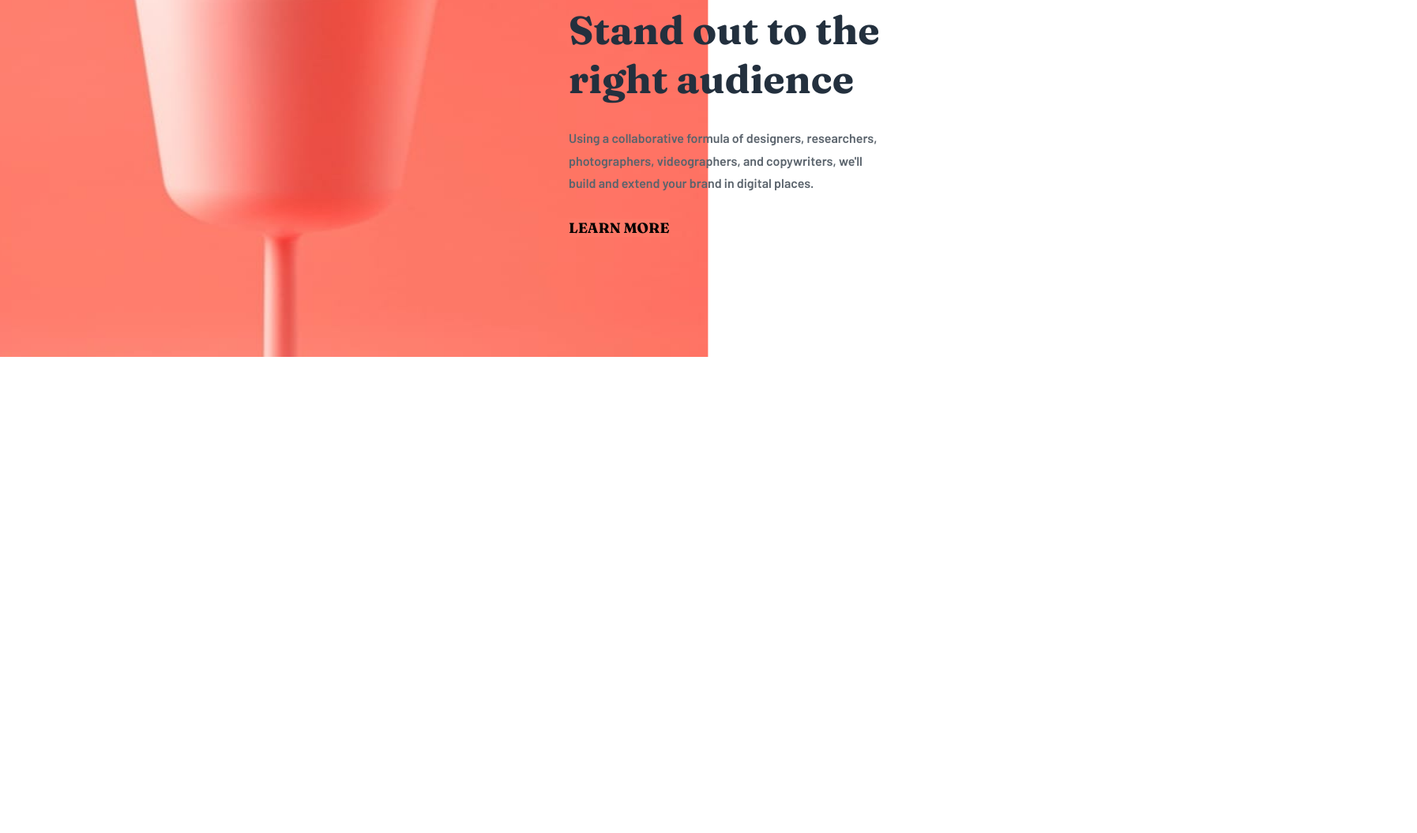
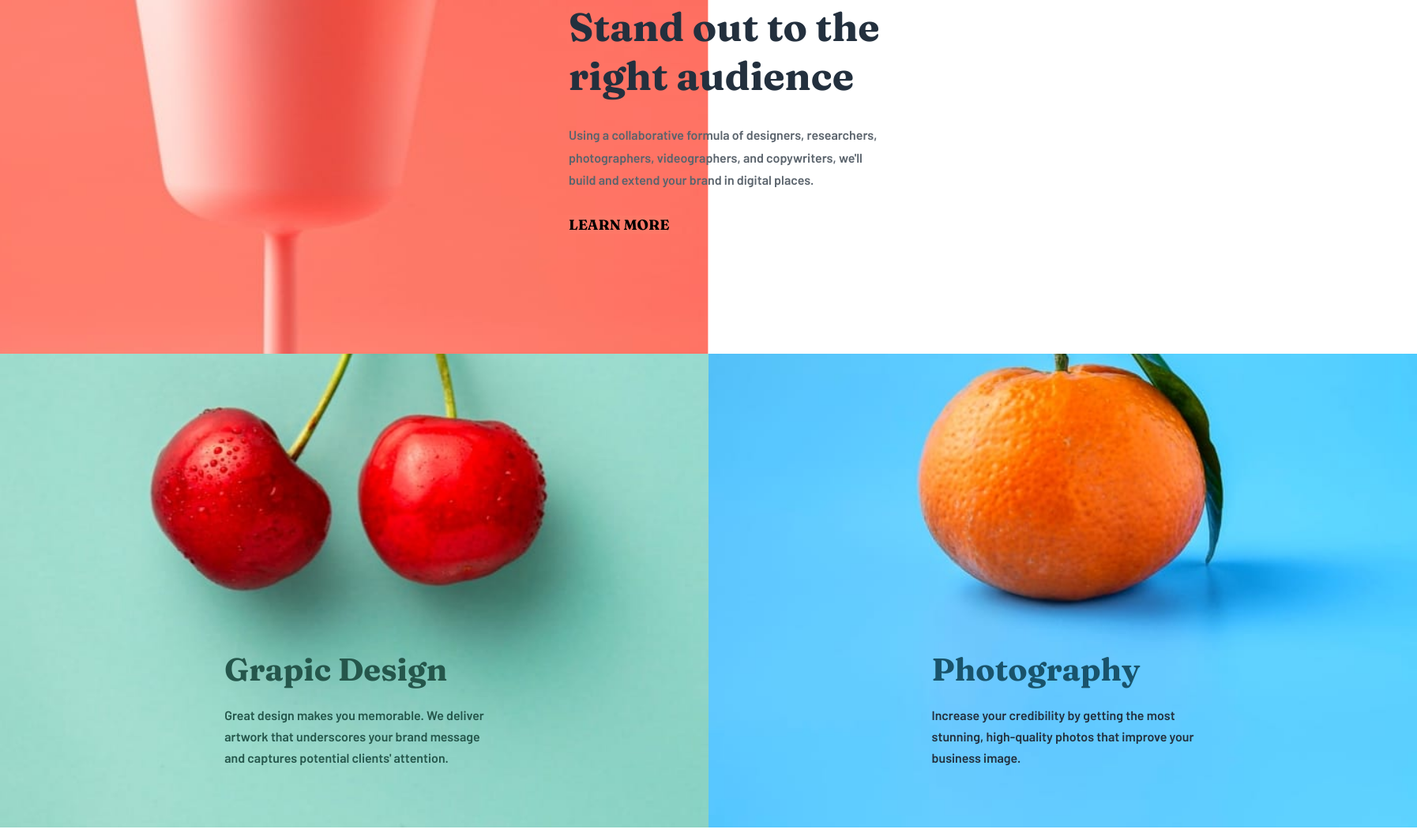
Before and after one commit to AhmaadAlharbi/SunnySide-Template, a plain HTML site: page index.html in a window 1280 px wide. Shown: the part 1391-2446 px from the top of the page at 79% size, 1794 px wide, since content can reach past the window. Before the commit the page ends 1846 px from the top, so only its background shows below. Drawn offline with Linux system fonts and the light colour scheme.

Commit message:
fix media query

```diff
--- a/css/style.css
+++ b/css/style.css
@@ -346,9 +346,17 @@ header .nav-links ul li:nth-child(4) > a {
   justify-content: space-between;
   align-items: center;
 }
+@media (max-width: 992px) {
+  .main-content {
+    flex-direction: column;
+  }
+}
 .transform,
 .stand-out {
   padding-bottom: 0;
+}
+.stand-out {
+  transform: translateY(-4px);
 }
 .transform img {
   transform: scaleX(1.8);
@@ -365,10 +373,32 @@ header .nav-links ul li:nth-child(4) > a {
   position: relative;
   left: 160px;
 }
+@media (max-width: 992px) {
+  .transform .main-content .text {
+    position: relative;
+    left: 0;
+    text-align: center;
+    margin-bottom: 2px;
+  }
+  .transform .main-content .text h2 {
+    font-size: 40px;
+  }
+}
 .stand-out .main-content .text {
   position: relative;
   right: 160px;
   flex-basis: 400px;
+}
+@media (max-width: 992px) {
+  .stand-out .main-content .text {
+    position: relative;
+    left: 0;
+    text-align: center;
+    margin-bottom: 2px;
+  }
+  .stand-out .main-content .text h2 {
+    font-size: 40px;
+  }
 }
 
 .stand-out img {
@@ -406,3 +436,73 @@ header .nav-links ul li:nth-child(4) > a {
   font-family: "Fraunces", serif;
   background: hsl(7, 99%, 70%);
 }
+/*design*/
+.design {
+  transform: translateY(-7px);
+  -webkit-transform: translateY(-7px);
+  -moz-transform: translateY(-7px);
+  -ms-transform: translateY(-7px);
+  -o-transform: translateY(-7px);
+}
+.graphic {
+  background-image: url(../images/desktop/image-graphic-design.jpg);
+  background-size: cover;
+  background-position: center;
+  min-height: 600px;
+  min-width: 897px;
+  display: flex;
+  flex-direction: column;
+  justify-content: center;
+  align-items: center;
+}
+.graphic .g-text {
+  transform: translateY(160px);
+  -webkit-transform: translateY(160px);
+  -moz-transform: translateY(160px);
+  -ms-transform: translateY(160px);
+  -o-transform: translateY(160px);
+}
+
+.g-text h3 {
+  color: hsl(167, 40%, 24%);
+  font-size: 40px;
+  font-family: "Fraunces", serif;
+}
+
+.g-text p {
+  color: hsl(167, 40%, 24%);
+  margin: 20px 0;
+  line-height: 1.7;
+}
+
+.photo {
+  background-image: url(../images/desktop/image-photography.jpg);
+  background-size: cover;
+  background-position: center;
+  min-height: 600px;
+  min-width: 897px;
+  display: flex;
+  flex-direction: column;
+  justify-content: center;
+  align-items: center;
+  flex: 2;
+}
+.photo .p-text {
+  transform: translateY(160px);
+  -webkit-transform: translateY(160px);
+  -moz-transform: translateY(160px);
+  -ms-transform: translateY(160px);
+  -o-transform: translateY(160px);
+}
+
+.p-text h3 {
+  color: hsl(198, 62%, 26%);
+  font-size: 40px;
+  font-family: "Fraunces", serif;
+}
+
+.p-text p {
+  color: hsl(212, 27%, 19%);
+  margin: 20px 0;
+  line-height: 1.7;
+}
--- a/index.html
+++ b/index.html
@@ -9,7 +9,7 @@
   </head>
   <body>
     <header>
-      <div class="container">
+      <div class="">
         <nav>
           <div class="logo">
             <img src="images/logo.svg" alt="" />
@@ -79,6 +79,33 @@
         </div>
       </div>
     </section>
+    <!--end stand out section-->
+    <!--start design section-->
+    <section class="design">
+      <div class="main-content">
+        <div class="graphic">
+          <div class="g-text">
+            <h3>Grapic Design</h3>
+            <p>
+              Great design makes you memorable. We deliver<br />
+              artwork that underscores your brand message<br />
+              and captures potential clients' attention.
+            </p>
+          </div>
+        </div>
+        <div class="photo">
+          <div class="p-text">
+            <h3>Photography</h3>
+            <p>
+              Increase your credibility by getting the most<br />
+              stunning, high-quality photos that improve your<br />
+              business image.
+            </p>
+          </div>
+        </div>
+      </div>
+    </section>
+    <!--end design section-->
     <script>
       const burger = document.querySelector("#burger");
       const mobileNav = document.querySelector("#mobile-nav");
```
